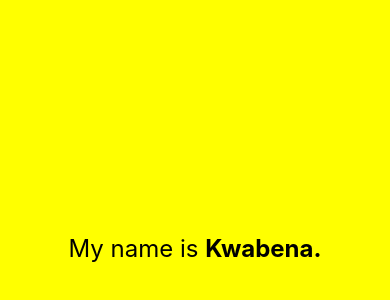
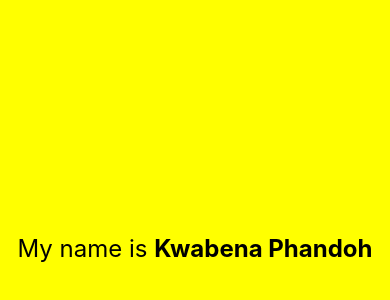
Before and after one commit to Cyberkid-30/rn, a React Native app: screen / in a window 390 px wide. Shown: the part 174-474 px from the top of the page. Built offline with nearby package versions, Linux system fonts and the light colour scheme.

Commit message:
Text made bold

```diff
--- a/App.js
+++ b/App.js
@@ -5,7 +5,7 @@ export default function App() {
   return (
     <View style={styles.container}>
       <Text style={styles.text}>
-        My name is <Text style={styles.text2}>Kwabena.</Text>
+        My name is <Text style={styles.text2}>Kwabena Phandoh</Text>
       </Text>
       <StatusBar style="auto" />
     </View>
```
